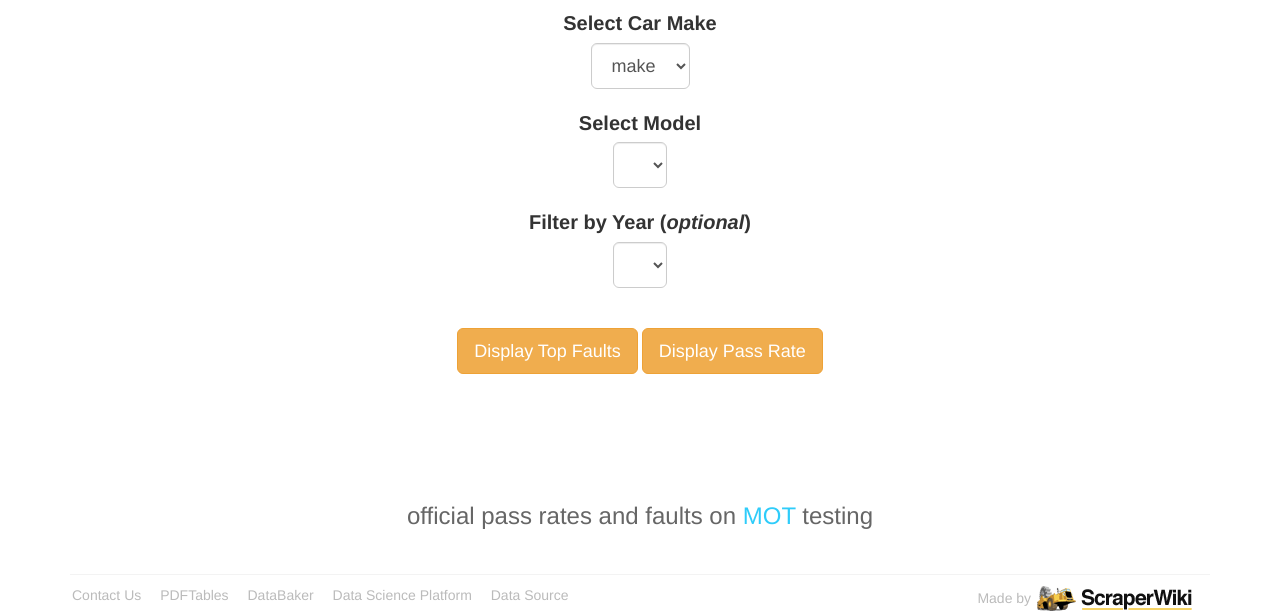
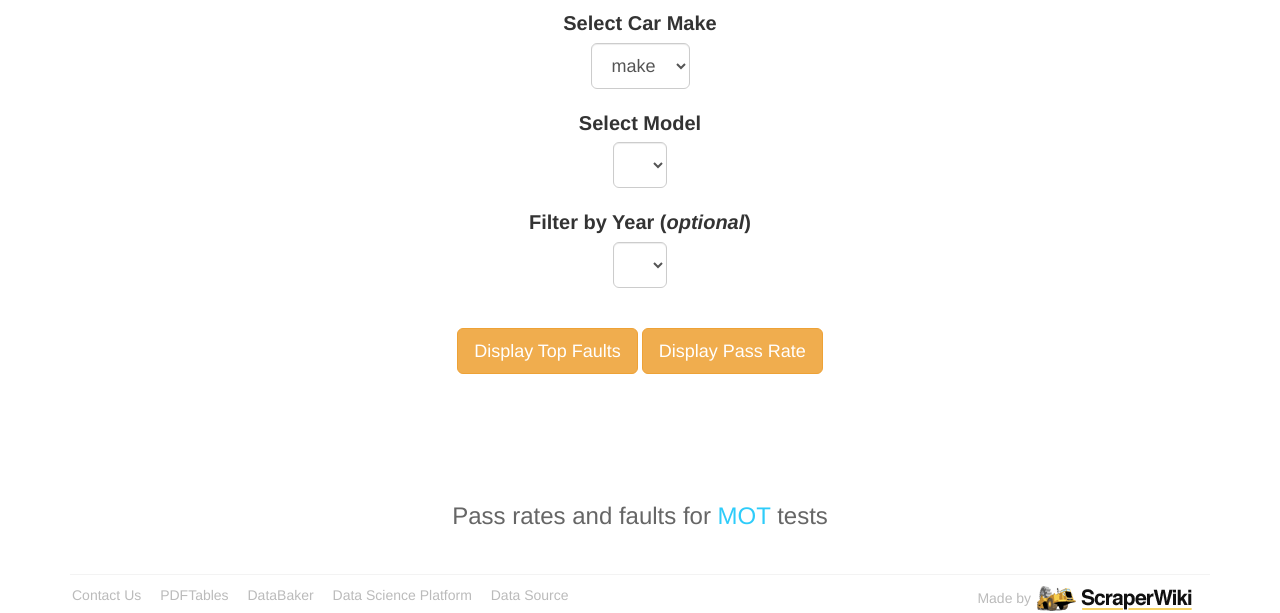
Before and after one commit to scraperwiki/MOT-app, a Flask app: page / in a window 1280 px wide. Shown: the part 228-841 px from the top of the page. Run offline with Flask 2, Linux system fonts and the light colour scheme; lists and menus that the app fills with data are empty; parts of the project's set-up code (start-up, migrations or seed data) failed here and were passed over; some libraries are stand-ins or nearby versions.

Commit message:
Tidy up home page tagline
Start with capital; makes sentence read better.

Remove "official" because could be construed
as being an "official" DVSA app.

```diff
--- a/app/templates/index.html
+++ b/app/templates/index.html
@@ -145,7 +145,7 @@
 <div>
     <div>
         <content>
-            <h3 class="banner-subtitle">official pass rates and faults on <span class="text-blue">MOT</span> testing</h3>
+            <h3 class="banner-subtitle">Pass rates and faults for <span class="text-blue">MOT</span> tests</h3>
         </content><!-- .banner-col-centered -->
     </div><!-- .banner-container -->
 </div><!-- .banner-section -->
```
